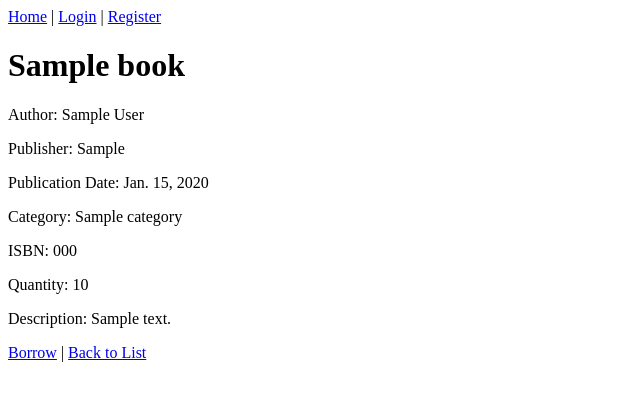
After one commit to ZZy979/django_library, a Django app: page /library/books/1/ in a window 1280 px wide. The commit adds this page. Shown: the top 401 px of the page, without its empty margins (0-640 px from the left). Run offline with Django 4.2, Linux system fonts and the light colour scheme; tables that the repository leaves empty hold one stand-in row (values such as "Sample post").

Commit message:
实现图书分类和查看图书详细信息功能

```diff
--- a/library/admin.py
+++ b/library/admin.py
@@ -1,6 +1,7 @@
 from django.contrib import admin
 
-from .models import Book, BorrowRecord
+from .models import Book, BorrowRecord, Category
 
+admin.site.register(Category)
 admin.site.register(Book)
 admin.site.register(BorrowRecord)
--- a/library/models.py
+++ b/library/models.py
@@ -4,11 +4,22 @@ from django.db.models import ForeignKey
 from django.utils import timezone
 
 
+class Category(models.Model):
+    name = models.CharField(max_length=100)
+
+    def __str__(self):
+        return self.name
+
+
 class Book(models.Model):
     title = models.CharField(max_length=200)
     author = models.CharField(max_length=100)
     isbn = models.CharField(max_length=13, unique=True)
+    publisher = models.CharField(max_length=100)
+    pub_date = models.DateField(null=True, blank=True)
     quantity = models.PositiveIntegerField(default=1)
+    category = models.ForeignKey(Category, on_delete=models.SET_NULL, null=True, blank=True)
+    description = models.TextField(blank=True)
 
     def __str__(self):
         return self.title
--- a/library/templates/library/base.html
+++ b/library/templates/library/base.html
@@ -11,6 +11,7 @@
             <a href="{% url 'library:search-book' %}">Home</a> |
             {% if user.is_authenticated %}
             	<a href="{% url 'library:borrow-records' %}">Your Borrowed Books</a> |
+                Welcome {{ user.username }} |
                 <a href="{% url 'library:logout' %}">Logout</a>
             {% else %}
                 <a href="{% url 'library:login' %}">Login</a> |
--- /dev/null
+++ b/library/templates/library/book_detail.html
@@ -0,0 +1,21 @@
+{% extends 'library/base.html' %}
+
+{% block title %}{{ book.title }}{% endblock %}
+
+{% block content %}
+<h1>{{ book.title }}</h1>
+<p>Author: {{ book.author }}</p>
+<p>Publisher: {{ book.publisher }}</p>
+<p>Publication Date: {{ book.pub_date }}</p>
+<p>Category: {{ book.category.name }}</p>
+<p>ISBN: {{ book.isbn }}</p>
+<p>Quantity: {{ book.quantity }}</p>
+<p>Description: {{ book.description }}</p>
+
+{% if book.quantity > 0 %}
+    <a href="{% url 'library:borrow-book' book.id %}">Borrow</a>
+{% else %}
+    (Out of Stock)
+{% endif %}
+| <a href="{% url 'library:search-book' %}">Back to List</a>
+{% endblock %}
--- a/library/templates/library/book_list.html
+++ b/library/templates/library/book_list.html
@@ -11,7 +11,7 @@
 <ul>
 {% for book in book_list %}
     <li>
-        {{ book.title }} by {{ book.author }} ISBN: {{ book.isbn }} Quantity: {{ book.quantity }}
+        <a href="{% url 'library:book-detail' book.id %}">{{ book.title }}</a> by {{ book.author }} (Quantity: {{ book.quantity }})
         {% if book.quantity > 0 %}
             <a href="{% url 'library:borrow-book' book.id %}">Borrow</a>
         {% else %}
--- a/library/urls.py
+++ b/library/urls.py
@@ -7,6 +7,7 @@ urlpatterns = [
     path('login/', views.user_login, name='login'),
     path('logout/', views.user_logout, name='logout'),
     path('books/', views.SearchBookView.as_view(), name='search-book'),
+    path('books/<int:pk>/', views.BookDetailView.as_view(), name='book-detail'),
     path('borrow/<int:book_id>/', views.borrow_book, name='borrow-book'),
     path('return/<int:record_id>/', views.return_book, name='return-book'),
     path('borrow-records/', views.borrow_records, name='borrow-records'),
--- a/library/views.py
+++ b/library/views.py
@@ -2,7 +2,7 @@ from django.contrib import messages
 from django.contrib.auth import authenticate, login, logout
 from django.contrib.auth.decorators import login_required
 from django.shortcuts import render, redirect, get_object_or_404
-from django.views.generic import ListView
+from django.views.generic import ListView, DetailView
 
 from .forms import UserRegisterForm
 from .models import Book, BorrowRecord
@@ -45,6 +45,10 @@ class SearchBookView(ListView):
             return Book.objects.all()
 
 
+class BookDetailView(DetailView):
+    model = Book
+
+
 @login_required
 def borrow_book(request, book_id):
     book = get_object_or_404(Book, pk=book_id)
```
Also changed, not shown: library/tests.py (+35 -1 lines), README.md, library/migrations/0002_category_book_description_book_category.py (added), library/migrations/0003_book_pub_date_book_publisher.py (added).
